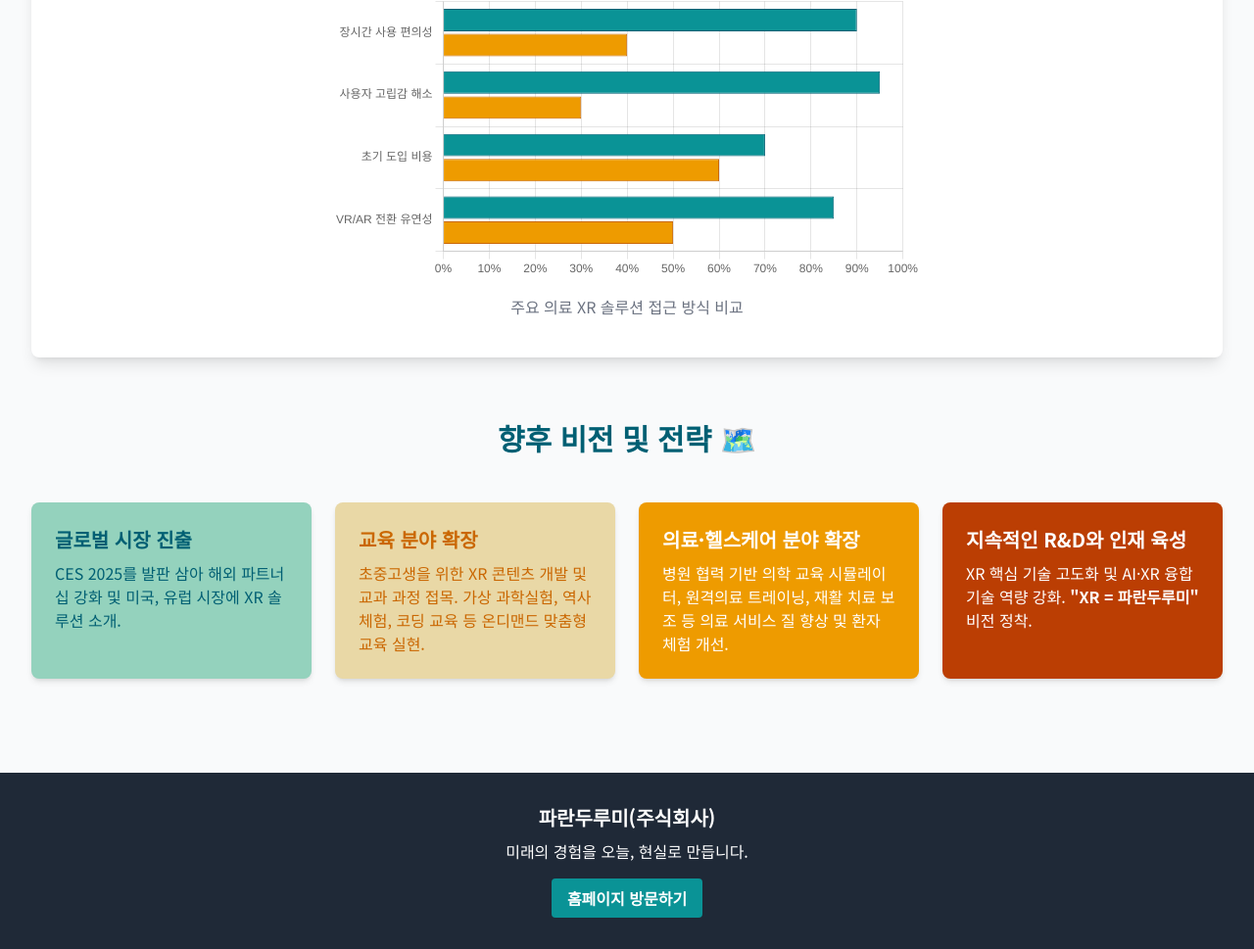
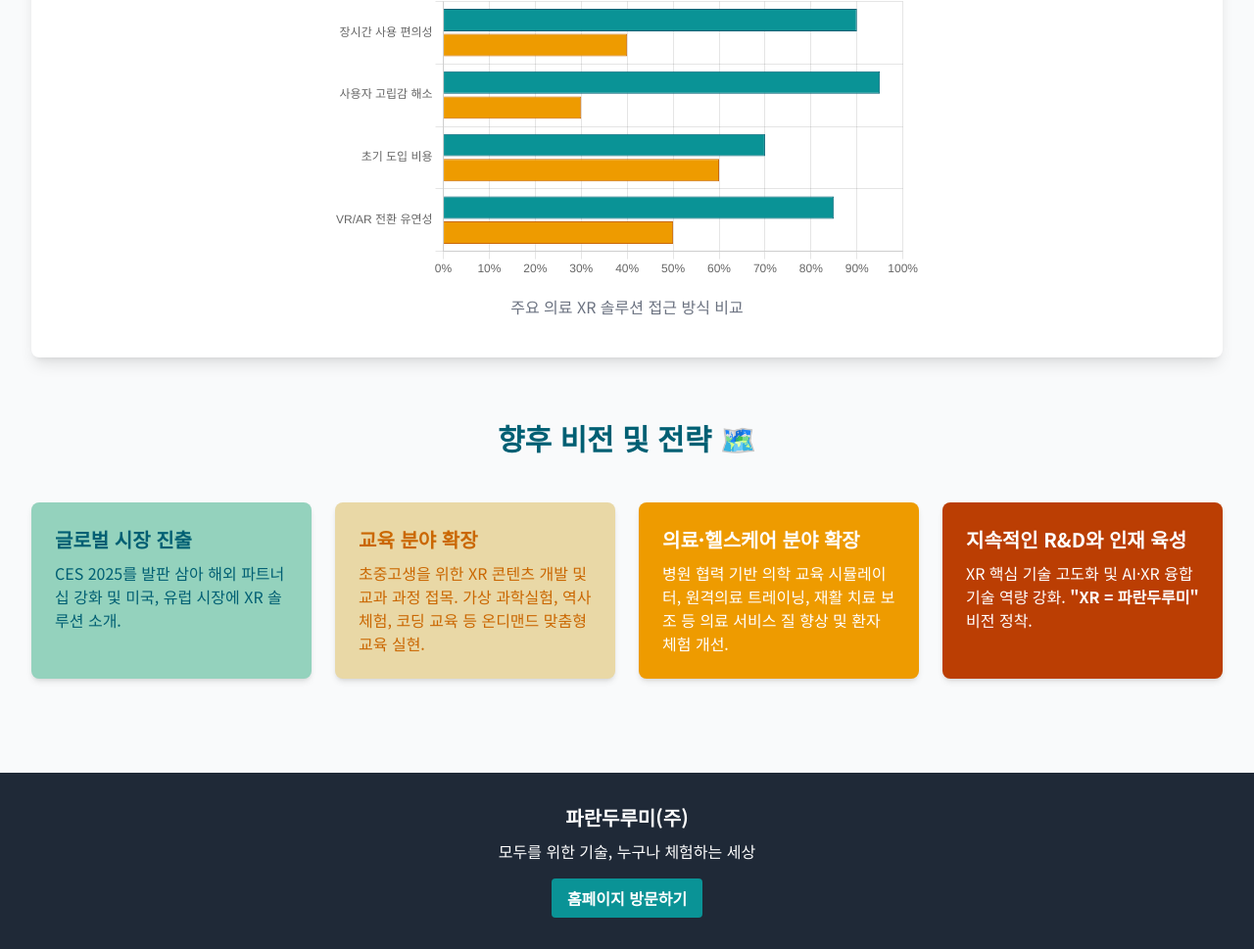
Before and after one commit to mijeongKim-parandurume/CompanyProfile_parandurume, a plain HTML site: page index.html in a window 1280 px wide. Shown: the part 3963-4932 px from the top of the page at 98% size. Drawn offline with nearby package versions, Linux system fonts and the light colour scheme.

Commit message:
html수정

```diff
--- a/index.html
+++ b/index.html
@@ -229,8 +229,8 @@
     </main>
 
     <footer class="bg-gray-800 text-white text-center p-8">
-        <p class="font-bold text-xl">파란두루미(주식회사)</p>
-        <p class="mt-2">미래의 경험을 오늘, 현실로 만듭니다.</p>
+        <p class="font-bold text-xl">파란두루미(주)</p>
+        <p class="mt-2">모두를 위한 기술, 누구나 체험하는 세상</p>
         <a href="http://paranduru.me" target="_blank" class="mt-4 inline-block bg-[#0A9396] hover:bg-[#005F73] text-white font-bold py-2 px-4 rounded">
             홈페이지 방문하기
         </a>
```
